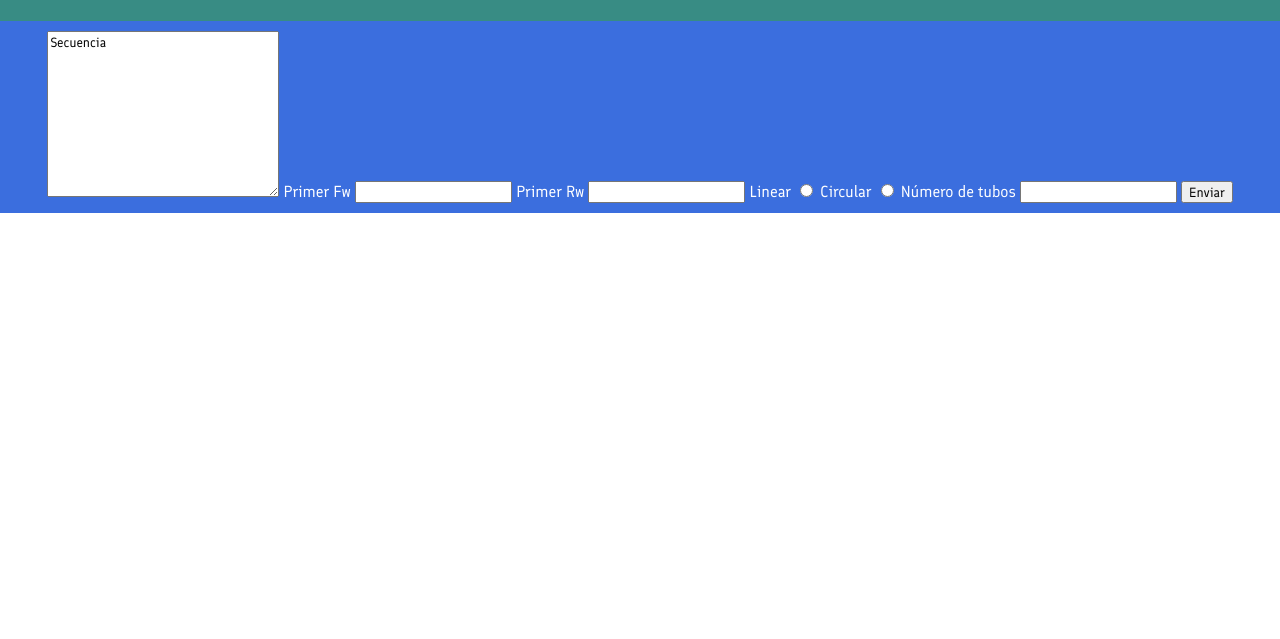
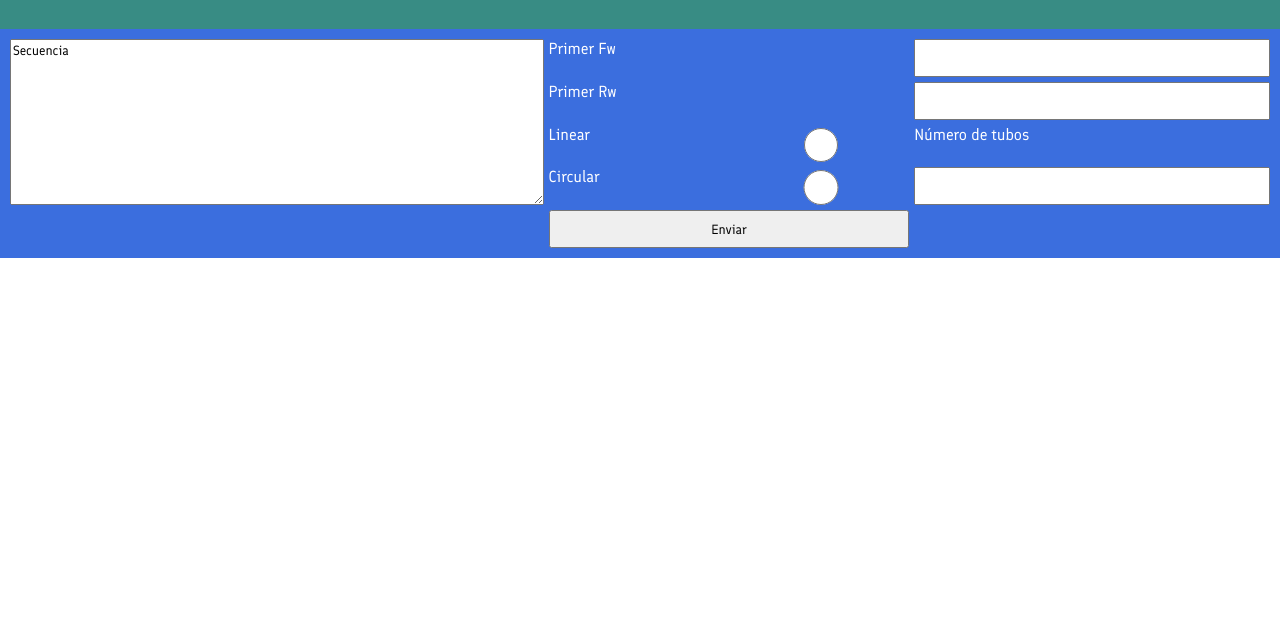
Before and after one commit to michaelito33/miguelbiotec, a plain HTML site: page paginas/pcr.html in a window 1280 px wide. Shown: the part 161-800 px from the top of the page. Drawn offline with Linux system fonts and the light colour scheme.

Commit message:
Add files via upload

```diff
--- a/paginas/pcr.html
+++ b/paginas/pcr.html
@@ -3,6 +3,7 @@
     <head>
         <title>PCR</title>
         <link href="../recursos/css/paginas.css" rel="stylesheet">
+        <link rel="stylesheet" href="../recursos/css/paginas/pcr.css">
     </head>
     <body>
         <header>
@@ -12,15 +13,15 @@
         <nav>
             <form action="" method="post">
                 <textarea name="secuencia" id="secuencia" cols="30" rows="10">Secuencia</textarea>
-                <label for="primerfw">Primer Fw</label>
+                <label for="primerfw" id="et1">Primer Fw</label>
                 <input type="text" name="primerfw" id="primerfw" required>
-                <label for="primerrv">Primer Rw</label>
+                <label for="primerrv" id="et2">Primer Rw</label>
                 <input type="text" name="primerrw" id="primerrv" required>
-                <label for="linear">Linear</label>
+                <label for="linear" id="et3">Linear</label>
                 <input type="radio" name="forma" id="linear" value="linear">
-                <label for="circular">Circular</label>
+                <label for="circular" id="et4">Circular</label>
                 <input type="radio" name="forma" id="circular" value="circular">
-                <label for="numero">Número de tubos</label>
+                <label for="numero" id="et5">Número de tubos</label>
                 <input type="number" name="numero" id="numero">
                 <input type="submit" value="Enviar" id="boton">
             </form>
--- a/recursos/css/index.css
+++ b/recursos/css/index.css
@@ -21,9 +21,11 @@ header{
 img.head{
     flex: 0 1 auto;
     max-height: 100px;
+    margin: 5px;
 }
 h1.head{
     flex: 0 0 auto;
+    margin: 5px;
 }
 nav{
     display: flex;
@@ -31,6 +33,7 @@ nav{
     flex-wrap: wrap;
     justify-content: space-around;
     padding: 10px;
+    align-content: initial;
 }
 .enlace{
     border: white solid;
--- a/recursos/css/paginas.css
+++ b/recursos/css/paginas.css
@@ -24,17 +24,15 @@ header{
 img.head{
     flex: 0 1 auto;
     max-height: 100px;
+    margin: 5px;
 }
 h1.head{
     flex: 0 0 auto;
+    margin: 5px;
 }
 nav{
-    display: flex;
     background-color: #3b6ede;
-    flex-wrap: wrap;
-    justify-content: space-around;
     padding: 10px;
-    align-items: start;
 }
 label{
     color: white;
--- /dev/null
+++ b/recursos/css/paginas/alineamiento.css
@@ -0,0 +1,34 @@
+form{
+    display: grid;
+    width: 100%;
+    grid-template-columns: 2fr 1fr 1fr;
+    grid-template-rows: 1fr 1fr 1fr 1fr;
+    grid-gap: 5px 5px;
+}
+#sec1{
+    grid-area: 1/1/span 2/span 1;
+}
+#sec2{
+    grid-area: 3/1/span 2/span 1;
+}
+#et1{
+    grid-area: 1/2/1/2;
+}
+#et2{
+    grid-area: 2/2/2/2;
+}
+#et3{
+    grid-area: 3/2/3/2;
+}
+#match{
+    grid-area: 1/3/1/3;
+}
+#missmatch{
+    grid-area: 2/3/2/3;
+}
+#gap{
+    grid-area: 3/3/3/3;
+}
+#boton{
+    grid-area: 4/2/span 1/span 2;
+}
--- /dev/null
+++ b/recursos/css/paginas/pcr.css
@@ -0,0 +1,40 @@
+form{
+    display: grid;
+    width: 100%;
+    grid-template-columns: 3fr 1fr 1fr 2fr;
+    grid-template-rows: 1fr 1fr 1fr 1fr 1fr;
+    grid-gap: 5px 5px;
+}
+#secuencia{
+    grid-area: 1/1/span 4/span 1;
+}
+#et1{
+    grid-area: 1/2/1/4;
+}
+#et2{
+    grid-area: 2/2/2/4;
+}
+#primerfw{
+    grid-area: 1/4/1/4;
+}
+#primerrv{
+    grid-area: 2/4/2/4;
+}
+#et3{
+    grid-area: 3/2/3/2;
+}
+#et4{
+    grid-area: 4/2/4/2;
+}
+#linear{
+    grid-area: 3/3/3/3;
+}
+#circular{
+    grid-area: 4/3/4/3;
+}
+#boton{
+    grid-area: 5/2/ span 1/span 2;
+}
+#numero{
+    grid-area: 4/4/4/4;
+}
```
Also changed, not shown: paginas/alineamiento.html (+4 -3 lines).
